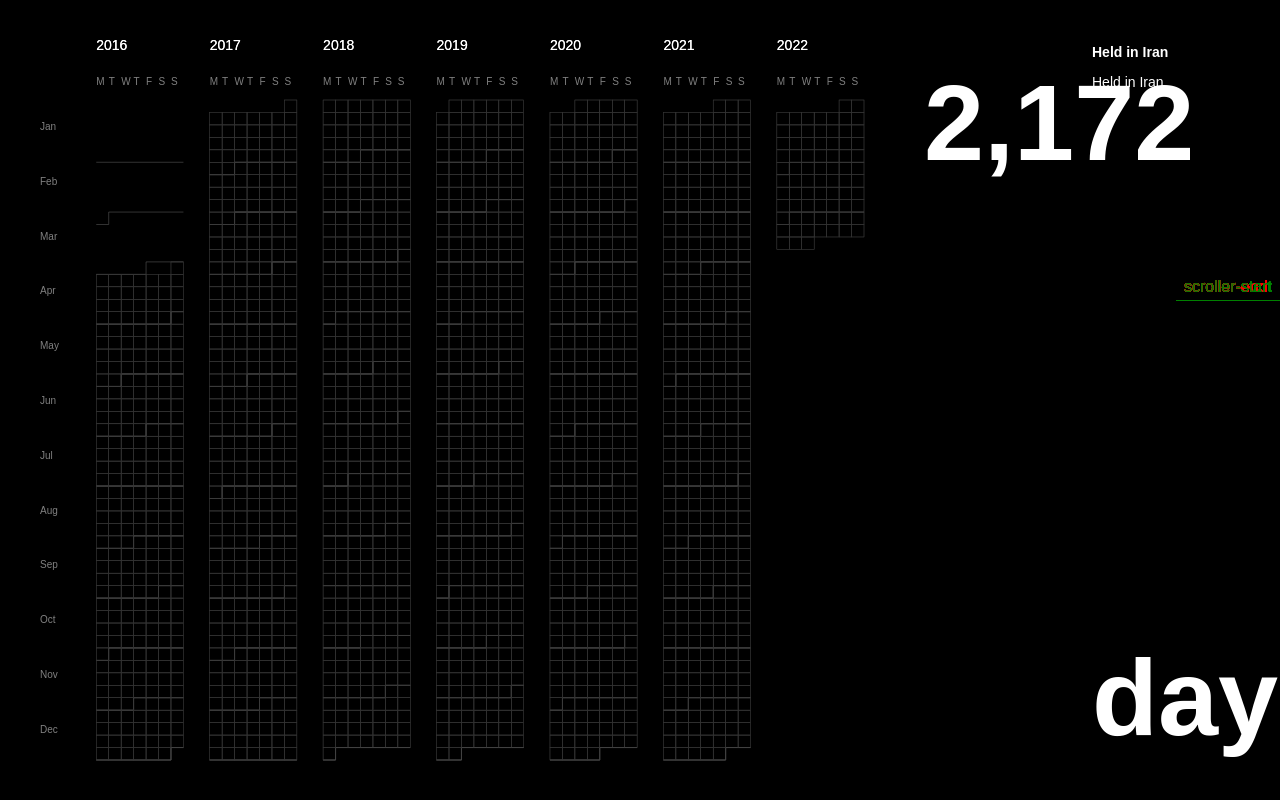
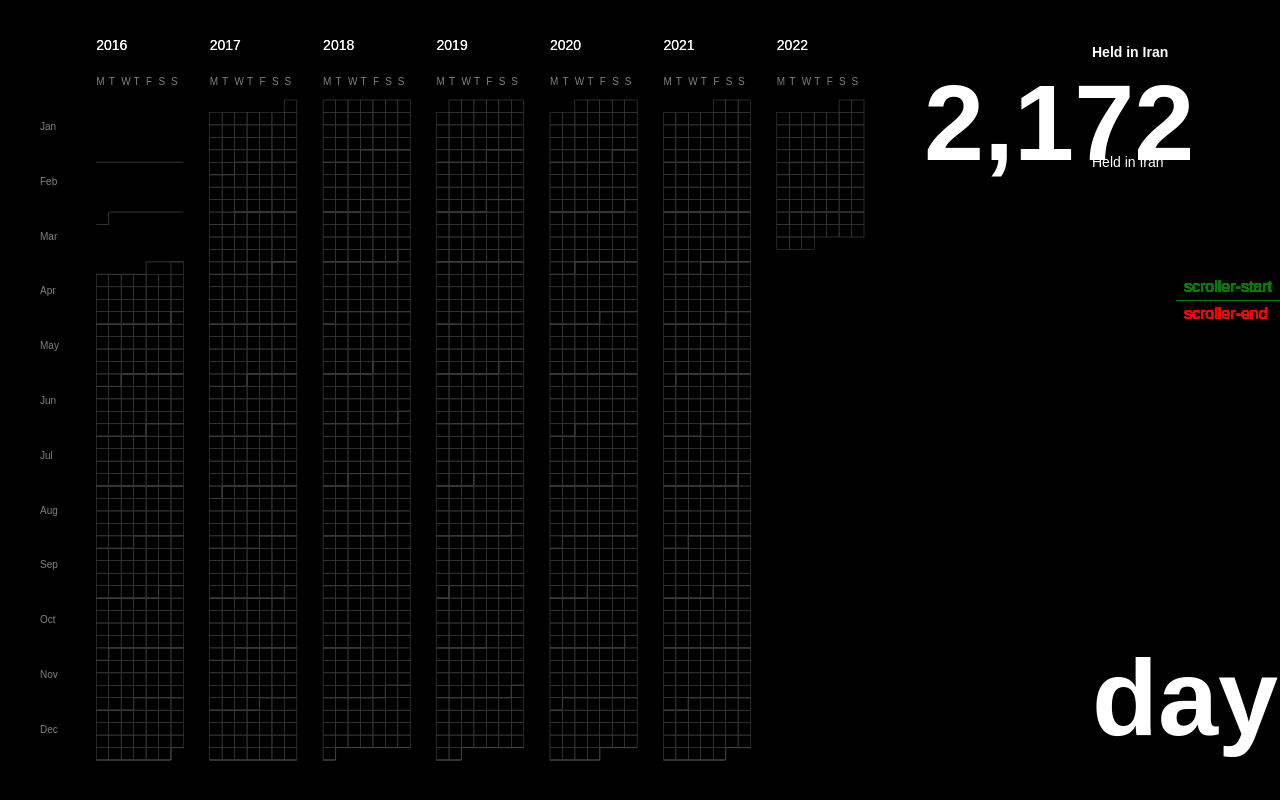
Before and after one commit to eadehemingway/nazanin, a React (Create React App) app: page / in a window 1280 px wide. Shown: the top 800 px of the page. Built offline with nearby package versions, Linux system fonts and the light colour scheme; a web font is replaced by a local one.

Commit message:
Use sticky for title

```diff
--- a/src/App.js
+++ b/src/App.js
@@ -184,7 +184,6 @@ const PageContainer = styled.div`
     fill: #fff;
     position:relative;
     justify-content: space-between;
-    overflow: hidden;
     height: 100%;
 `;
 
--- a/src/components/TTLayerTitle.js
+++ b/src/components/TTLayerTitle.js
@@ -9,36 +9,21 @@ function commaSeparated(number) {
 }
 
 export function TTLayerTitle({ type, days }){
-    const $title = useRef(null);
-    useEffect(() => {
-    if (!$title.current) return
-        const a = gsap.to($title.current, {
-            scrollTrigger: {
-                trigger: $title.current,
-                start: `top ${SPACE_FOR_TOP_LABELS}`,
-                end: "bottom 200",
-                // markers: true,
-                scrub: true,
-                pin: true
-            },
-        });
-        return () => a.scrollTrigger.kill()
-
-    }, []);
 
     return (
-        <Title ref={$title} color={type === "fill" ? FILL_COLOR : "#fff"}>{commaSeparated(days)}</Title>
+        <Title color={type === "fill" ? FILL_COLOR : "#fff"}>{commaSeparated(days)}</Title>
     );
 }
 
 
 const Title = styled.h2`
-    position: absolute;
+    position: sticky;
 	text-align: right;
-    left: -${TEXT_COLUMN_WIDTH + 20}px;
 	width: ${TEXT_COLUMN_WIDTH}px;
-    height: 100%;
+    height: 80px;
     font-size: ${TEXT_H2_FONT_SIZE}px;
     color: ${props => props.color};
     margin: 0;
+    top: ${SPACE_FOR_TOP_LABELS}px;
+    transform: translateX(-${TEXT_COLUMN_WIDTH + 20}px);
 `;
```
